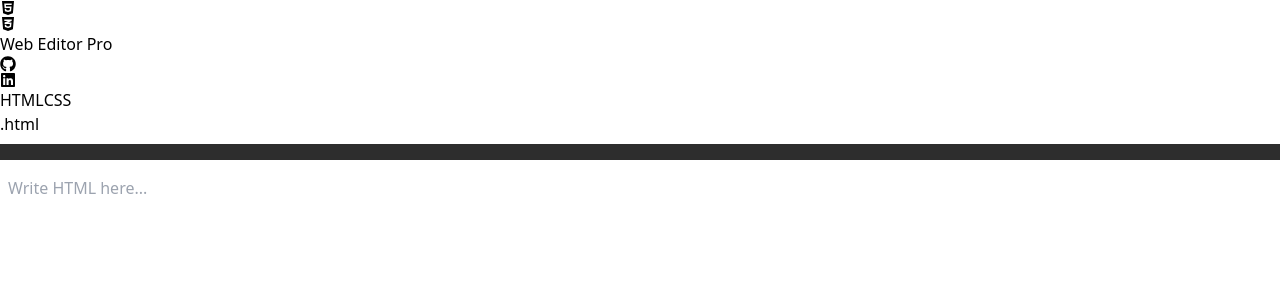
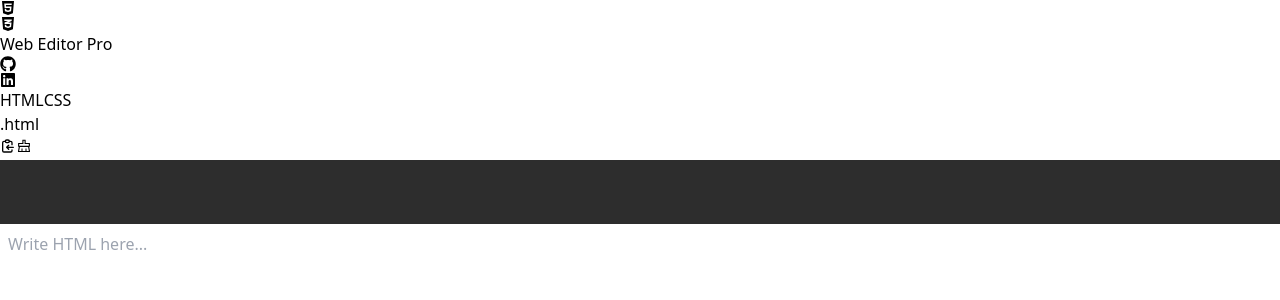
Before and after one commit to Abdullahprogramme/web_editor, a React (Create React App) app: page / in a window 1280 px wide. Shown: the top 300 px of the page. Built offline with nearby package versions, Linux system fonts and the light colour scheme.

Commit message:
Update HtmlEditor.js

```diff
--- a/src/HtmlEditor.js
+++ b/src/HtmlEditor.js
@@ -2,9 +2,14 @@ import React, { useState, useEffect, useRef } from 'react';
 import Prism from 'prismjs';
 import 'prismjs/themes/prism-tomorrow.css'; // You can choose any Prism theme
 
+// importing clear and copy icons
+import { HiOutlineClipboardCopy } from 'react-icons/hi';
+import { AiOutlineClear } from 'react-icons/ai';
+
 function HtmlEditor({ htmlCode, setHtmlCode }) {
   const [highlightedCode, setHighlightedCode] = useState('');
   const textareaRef = useRef(null);
+  const preRef = useRef(null);
 
   const handleHtmlChange = (e) => {
     setHtmlCode(e.target.value);
@@ -15,16 +20,63 @@ function HtmlEditor({ htmlCode, setHtmlCode }) {
     setHighlightedCode(Prism.highlight(htmlCode, Prism.languages.html, 'html'));
   }, [htmlCode]);
 
+  useEffect(() => {
+    const handleScroll = () => {
+      if (preRef.current && textareaRef.current) {
+        preRef.current.scrollTop = textareaRef.current.scrollTop;
+        preRef.current.scrollLeft = textareaRef.current.scrollLeft;
+      }
+    };
+
+    const textarea = textareaRef.current;
+    textarea.addEventListener('scroll', handleScroll);
+
+    return () => {
+      textarea.removeEventListener('scroll', handleScroll);
+    };
+  }, []);
+
+  useEffect(() => {
+    const adjustHeight = () => {
+      if (textareaRef.current && preRef.current) {
+        textareaRef.current.style.height = 'auto';
+        textareaRef.current.style.height = `${textareaRef.current.scrollHeight}px`;
+        preRef.current.style.height = `${textareaRef.current.scrollHeight}px`;
+      }
+    };
+
+    adjustHeight();
+  }, [htmlCode]);
+
   return (
-    <div className="w-full p-1 flex flex-col">
-      <h1 className="text-2xl font-bold text-gray-600">.html</h1>
+    <div className="w-full h-full p-1 flex flex-col">
+      <span className='flex flex-row items-start'>
+          <h1 className="text-2xl font-bold text-gray-600">.html</h1>
+          <div className='flex flex-row items-center space-x-2 ml-auto'>
+              <button
+                className='pt-1 rounded-full hover:bg-gray-200'
+                onClick={() => navigator.clipboard.writeText(htmlCode)}
+                title='Copy to clipboard'
+              >
+                <HiOutlineClipboardCopy className='text-xl text-gray-600' />
+              </button>
+              <button
+                className='pt-1 rounded-full hover:bg-gray-200'
+                onClick={() => setHtmlCode('')}
+                title='Clear HTML code'
+              >
+                <AiOutlineClear className='text-xl text-gray-600' />
+              </button>
+          </div>
+      </span>
 
       {/* Container for the editor */}
-      <div className="relative flex-1 mt-4">
+      <div className="relative flex-1 mt-4 overflow-auto">
         {/* Highlighted code - displayed behind the textarea */}
         <pre
-          className="absolute inset-0 overflow-auto p-2 bg-gray-800 text-white rounded font-mono text-sm leading-normal box-border"
-          style={{ lineHeight: '1.5', padding: '0.5rem' }} // Ensuring the same padding and line height
+          ref={preRef}
+          className="absolute inset-0 overflow-hidden p-2 bg-gray-800 text-white rounded font-mono text-sm leading-normal box-border"
+          style={{ lineHeight: '1.5', padding: '0.5rem', margin: 0 }} // Ensuring the same padding, line height, and removing margin
         >
           <code
             className="language-html font-mono text-sm"
@@ -40,7 +92,7 @@ function HtmlEditor({ htmlCode, setHtmlCode }) {
           value={htmlCode}
           onChange={handleHtmlChange}
           placeholder="Write HTML here..."
-          style={{ resize: 'none', lineHeight: '1.5', padding: '0.5rem' }} // Matching the line height and padding
+          style={{ resize: 'none', lineHeight: '1.5', padding: '0.5rem', margin: 0 }} // Matching the line height, padding, and removing margin
         />
       </div>
     </div>
```
